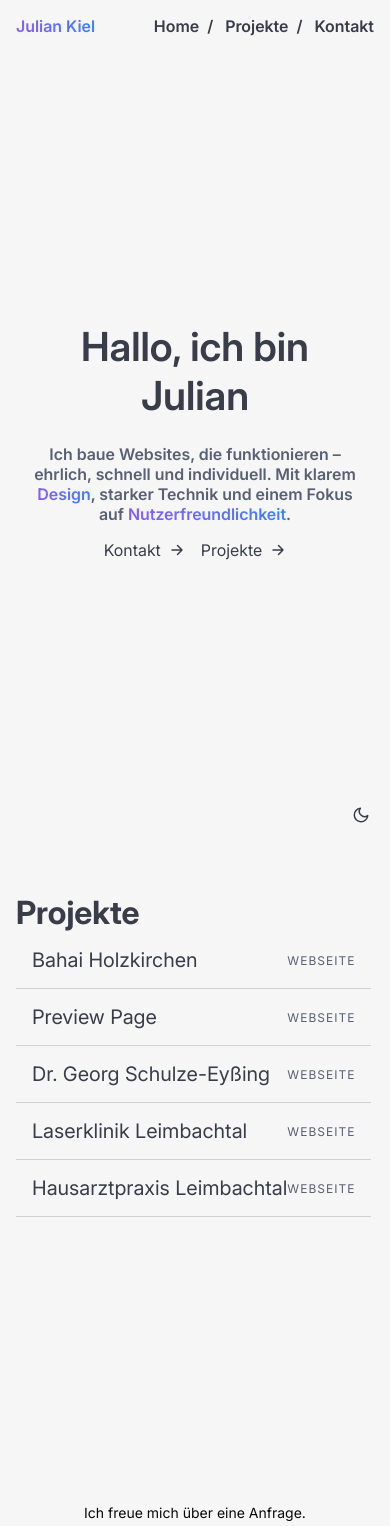
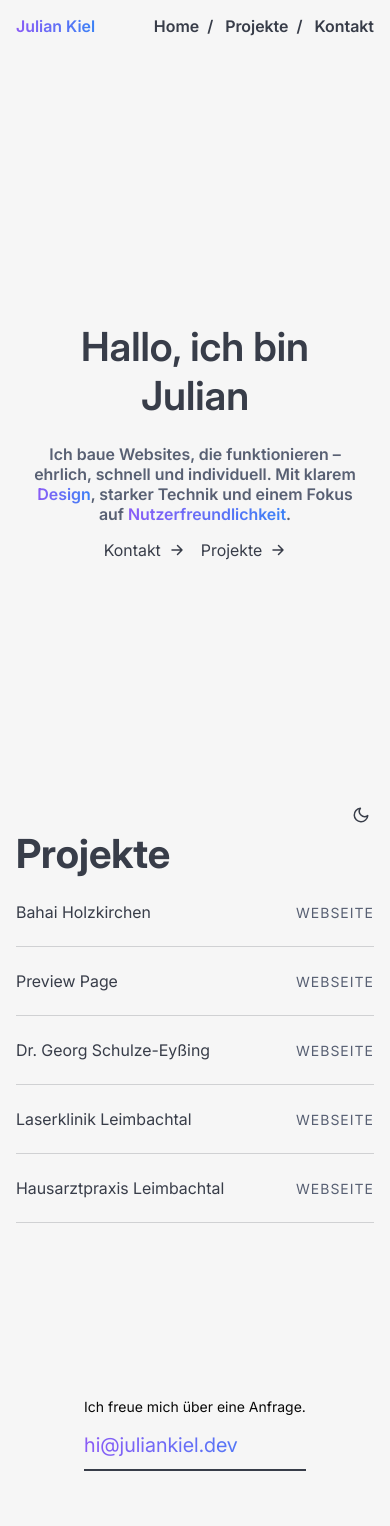
Before and after one commit to KielJulian/Portfolio, a Nuxt app: page / in a window 390 px wide. Shown: the top 1526 px of the page. Built offline with nearby package versions, Linux system fonts and the light colour scheme; a web font is replaced by a local one.

Commit message:
Refactor ProjectsSection component: update project section layout, enhance mobile screenshot display, and improve URL handling for project links. Adjust CSS for better responsiveness and spacing.

```diff
--- a/assets/index.css
+++ b/assets/index.css
@@ -136,7 +136,7 @@
     /* font-family: 'Source Code Pro', monospace; */
     background: var(--background);
     color: var(--text-grey);
-    padding: 0 1rem;
+    padding: 0 var(--spacing-sm);
     margin: 0;
     -webkit-font-smoothing: antialiased;
 }
--- a/components/ProjectsSection.vue
+++ b/components/ProjectsSection.vue
@@ -1,12 +1,12 @@
 <template>
-  <section id="projects-new" class="projects-section">
-    <BlurrFilter id="blur-and-scale" :stdDeviation="40" :saturate="1.5" :opacity="0.7" />
+  <section id="projects" class="projects-section">
+    <BlurrFilter id="blur-and-scale" :stdDeviation="70" :saturate="3" :opacity="0.6" />
     <div class="projects-container">
       <!-- Screenshot Preview Area -->
       <div class="screenshot-preview">
         <div
           class="screenshot-container"
-          @click="openProjectUrl"
+          @click="openProjectUrl(activeProject.url)"
           title="Click to visit website"
         >
           <img
@@ -15,9 +15,9 @@
             class="screenshot-image blurred-image"
             :key="currentScreenshot"
           >
-          <!-- <div class="click-overlay">
+          <div class="click-overlay">
             <div class="visit-text">Seite besuchen</div>
-          </div> -->
+          </div>
         </div>
       </div>
 
@@ -40,6 +40,20 @@
             <div class="project-name">{{ project.name }}</div>
             <div class="project-right">
               <div class="project-type">{{ project.type }}</div>
+            </div>
+          </div>
+
+          <!-- Mobile Screenshot Section - Separate from project details -->
+          <div class="mobile-screenshot-section" v-if="expandedProject === project.id">
+            <div class="mobile-screenshot-container" @click="openProjectUrl(project.url)">
+              <img
+                :src="project.image"
+                :alt="`${project.name} Screenshot`"
+                class="mobile-screenshot-image"
+              >
+              <div class="mobile-click-overlay">
+                <div class="visit-text">Seite besuchen</div>
+              </div>
             </div>
           </div>
 
@@ -149,9 +163,9 @@
   }
 }
 
-const openProjectUrl = () => {
-  if (activeProject.value.url) {
-    window.open(activeProject.value.url, '_blank')
+const openProjectUrl = (url) => {
+  if (url) {
+    window.open(url, '_blank')
   }
 }
 </script>
@@ -246,8 +260,7 @@
   background: var(--rewhite);
   border-radius: var(--border-radius-card);
   border: none;
-  padding-left: var(--spacing-md);
-  padding-right: var(--spacing-md);
+  padding: 0 var(--spacing-md) var(--spacing-md);
   /* Prevent layout shift by using transform instead of margin changes */
   position: relative;
 }
@@ -257,7 +270,7 @@
   display: flex;
   justify-content: space-between;
   align-items: center;
-  padding: var(--spacing-md) 0;
+  margin: var(--spacing-md) 0;
   transition: all 0.3s ease;
 }
 
@@ -285,7 +298,6 @@
 }
 
 .project-details {
-  padding: 0 var(--spacing-md) var(--spacing-md) 0;
   max-height: 0;
   overflow: hidden;
   opacity: 0;
@@ -295,7 +307,6 @@
 .project-item.expanded .project-details {
   max-height: 300px;
   opacity: 1;
-  padding-bottom: var(--spacing-md);
 }
 
 @keyframes slideDown {
@@ -342,6 +353,15 @@
   border-color: var(--line);
 }
 
+/* Mobile Screenshot Section - Hidden on desktop */
+.mobile-screenshot-section {
+  display: none;
+  max-height: 0;
+  overflow: hidden;
+  opacity: 0;
+  transition: all 0.4s cubic-bezier(0.4, 0, 0.2, 1);
+}
+
 /* Responsive Design */
 @media (max-width: 1024px) {
   .projects-container {
@@ -350,7 +370,52 @@
   }
 
   .screenshot-preview {
-    order: 2;
+    display: none;
+  }
+
+  .mobile-screenshot-section {
+    display: block;
+    max-height: 300px;
+    opacity: 1;
+    margin-bottom: var(--spacing-md);
+  }
+
+  .mobile-screenshot-container {
+    width: 100%;
+    height: 250px;
+    border-radius: var(--border-radius-card);
+    overflow: hidden;
+    position: relative;
+    cursor: pointer;
+    transition: all 0.3s ease;
+  }
+
+  .mobile-screenshot-image {
+    width: 100%;
+    height: 100%;
+    object-fit: cover;
+    object-position: center;
+    display: block;
+    transition: opacity 0.3s ease;
+  }
+
+  .mobile-click-overlay {
+    position: absolute;
+    top: 0;
+    left: 0;
+    width: 100%;
+    height: 100%;
+    display: flex;
+    align-items: center;
+    justify-content: center;
+    opacity: 0;
+    transition: opacity 0.3s ease;
+    backdrop-filter: blur(2px);
+    -webkit-backdrop-filter: blur(2px);
+  }
+
+  .mobile-screenshot-container:hover .mobile-click-overlay {
+    opacity: 1;
   }
 
   .projects-list {
@@ -360,43 +425,27 @@
 
 @media (max-width: 800px) {
   .projects-section {
-    padding: 4rem 0;
     min-height: auto;
     height: auto;
-  }
-
-  .section-header h2 {
-    font-size: 32px;
+    width: 100%;
+    margin: 0;
+    padding: 0;
   }
 
   .projects-container {
-    gap: 3rem;
+    width: 100%;
+    margin: 0;
+    padding: 0;
   }
 
-  .project-header {
-    padding: 1rem;
+  .project-item.expanded {
+    padding: 0 var(--spacing-sm) var(--spacing-sm);
   }
 
-  .project-item:hover .project-header {
-    padding-left: 1.5rem;
-  }
-
-  .project-right {
-    flex-direction: column;
-    align-items: flex-end;
-    gap: 0.5rem;
-  }
-
-  .project-name {
-    font-size: 20px;
-  }
-
-  .project-type {
-    font-size: 12px;
-  }
-
-  .project-details {
-    padding: 0 1rem 1rem 1rem;
+  .projects-list {
+    width: 100%;
+    margin: 0;
+    padding: 0;
   }
 
   .tags-container {
```
